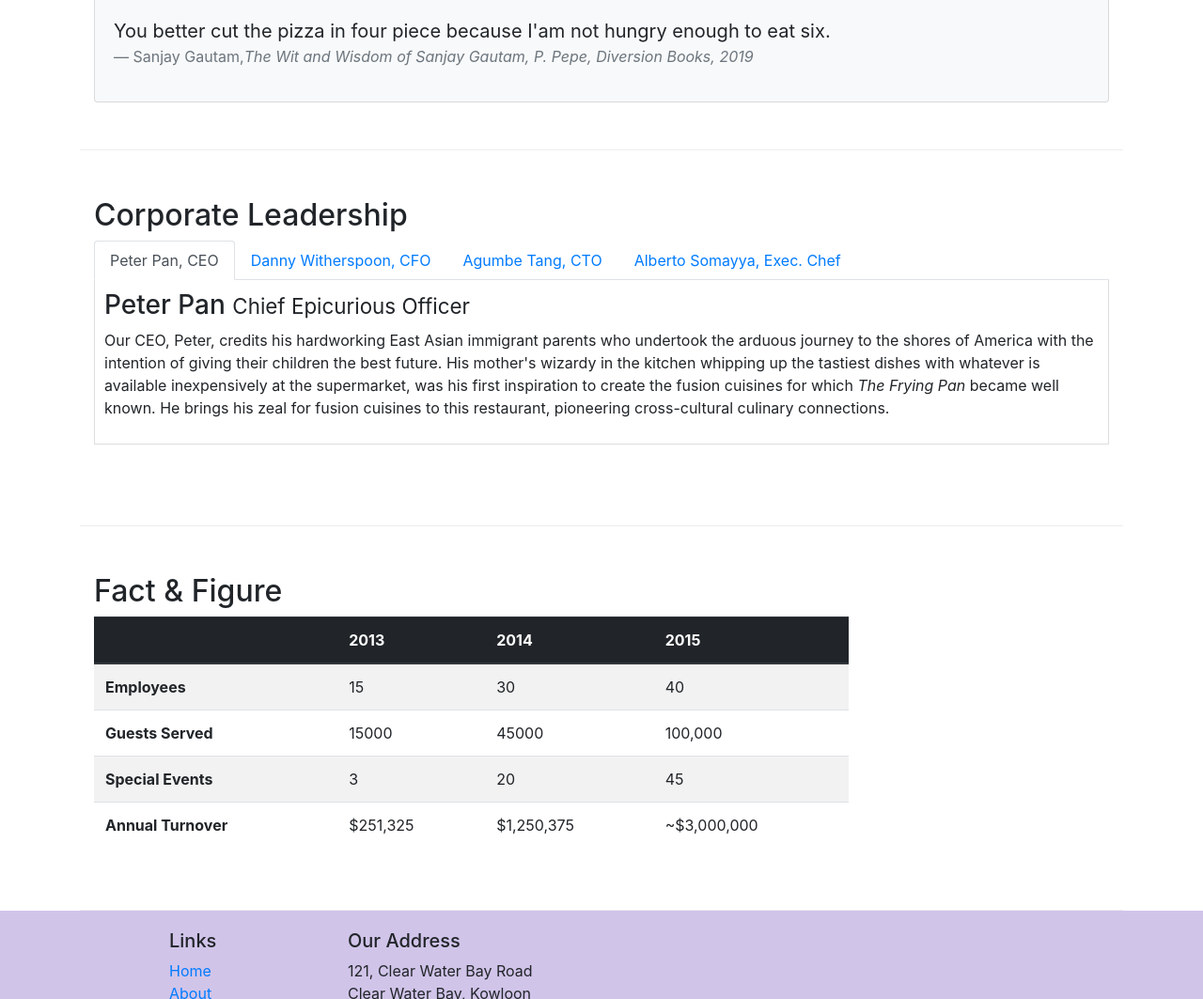
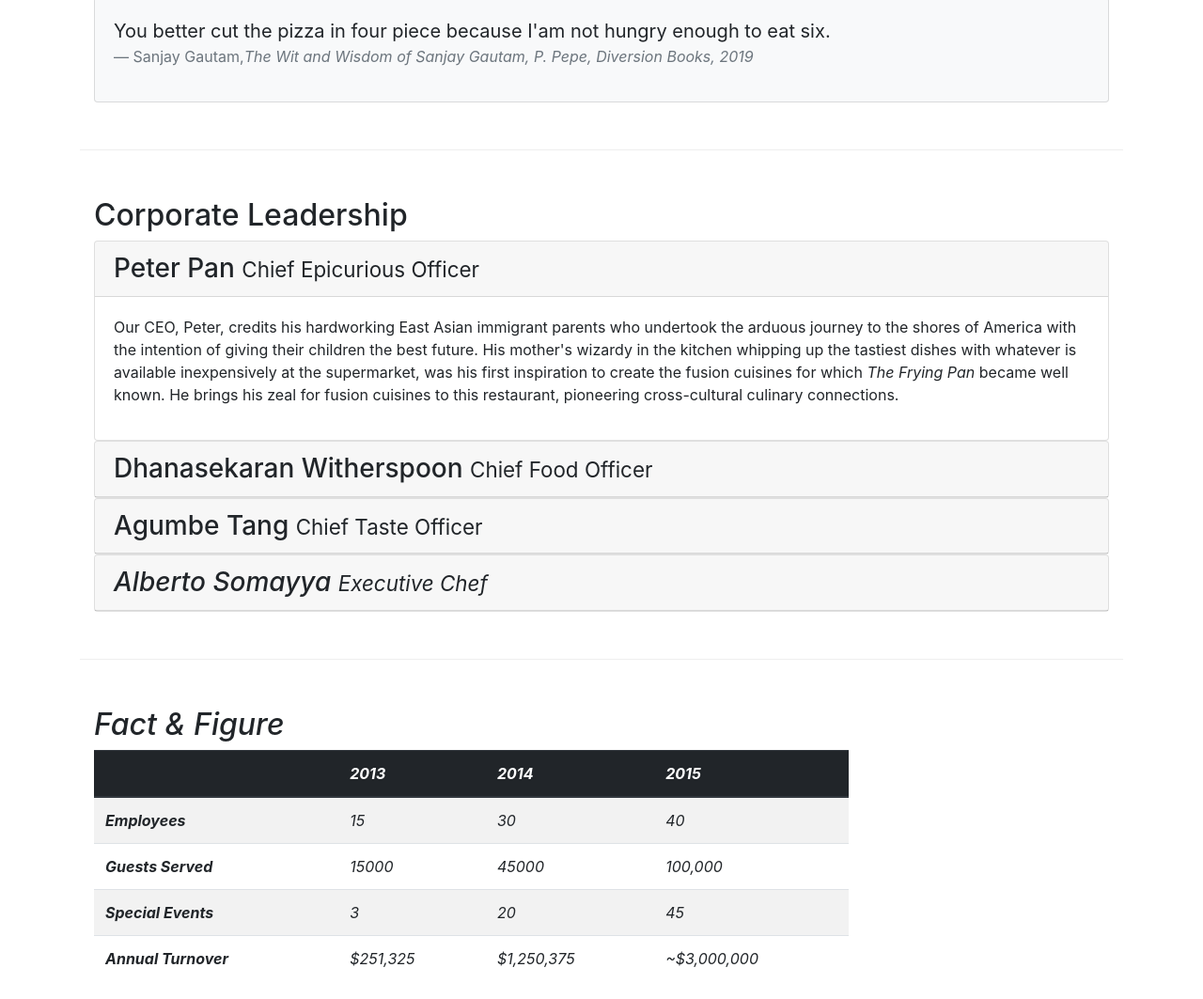
Before and after one commit to sanjay535/Restaurent, a website: page aboutus.html in a window 1280 px wide. Shown: the part 812-1875 px from the top of the page at 94% size. Drawn offline with nearby package versions, Linux system fonts and the light colour scheme.

Commit message:
accordian in aboutus.html

```diff
--- a/aboutus.html
+++ b/aboutus.html
@@ -104,7 +104,7 @@
 
 
 
-        <div class="row row-content">
+     <!--   <div class="row row-content">
             <div class="col-12">
                 <h2>Corporate Leadership</h2>
 				   <ul class="nav nav-tabs">
@@ -145,7 +145,76 @@
 					</div>
 
 				</div>
+       </div>  -->
+
+
+	   <div class="row row-content">
+            <div class="col-12">
+                <h2>Corporate Leadership</h2>
+
+                   <div id="accordion">
+				      <div class="card">
+				       <div class="card-header" role="tab" id="peterhead">
+				          <h3 class="mb-0">
+						  <a data-toggle="collapse" data-target="#peter">Peter Pan <small>Chief Epicurious Officer</small></a>
+						  </h3>
+					    </div>
+						<div class="collapse show" id="peter" data-parent="#accordion">
+                         <div class="card-body">
+                         <p class="d-none d-sm-block">Our CEO, Peter, credits his hardworking East Asian immigrant parents who undertook the arduous journey to the shores of America with the intention of giving their children the best future. His mother's wizardy in the kitchen whipping up the tastiest dishes with whatever is available inexpensively at the supermarket, was his first inspiration to create the fusion cuisines for which <em>The Frying Pan</em> became well known. He brings his zeal for fusion cuisines to this restaurant, pioneering cross-cultural culinary connections.</p>
+                         </div>
+						</div>
+				    </div>
+
+						<div class="card">
+						  <div class="card-header" role="tab" id="dannyhead">
+                            <h3 class="mb-0">
+                                <a class="collapsed" data-toggle="collapse" data-target="#danny">
+                                Dhanasekaran Witherspoon <small>Chief Food Officer</small>
+                                </a>
+                            </h3>
+                        </div>
+                        <div class="collapse" id="danny" data-parent="#accordion">
+                            <div class="card-body">
+                                <p class="d-none d-sm-block">Our CFO, Danny, as he is affectionately referred to by his colleagues, comes from a long established family tradition in farming and produce. His experiences growing up on a farm in the Australian outback gave him great appreciation for varieties of food sources. As he puts it in his own words, <em>Everything that runs, wins, and everything that stays, pays!</em></p>
+                            </div>
+                        </div>
+					   </div>
+
+					    <div class="card">
+						  <div class="card-header" role="tab" id="agumbehead">
+                            <h3 class="mb-0">
+                                <a class="collapsed" data-toggle="collapse" data-target="#agumbe">
+                                Agumbe Tang <small>Chief Taste Officer</small>
+                                </a>
+                            </h3>
+                        </div>
+                        <div class="collapse" id="agumbe" data-parent="#accordion">
+                            <div class="card-body">
+                                <p class="d-none d-sm-block">Blessed with the most discerning gustatory sense, Agumbe, our CTO, personally ensures that every dish that we serve meets his exacting tastes. Our chefs dread the tongue lashing that ensues if their dish does not meet his exacting standards. He lives by his motto, <em>You click only if you survive my lick.</p>
+                            </div>
+                        </div>
+     					</div>
+
+					   <div class="card">
+						  <div class="card-header" role="tab" id="albertohead">
+                            <h3 class="mb-0">
+                                <a class="collapsed" data-toggle="collapse" data-target="#alberto">
+                                Alberto Somayya <small>Executive Chef</small>
+                                </a>
+                            </h3>
+                        </div>
+                        <div class="collapse" id="alberto" data-parent="#accordion">
+                            <div class="card-body">
+                                <p class="d-none d-sm-block">Award winning three-star Michelin chef with wide International experience having worked closely with whos-who in the culinary world, he specializes in creating mouthwatering Indo-Italian fusion experiences. He says, <em>Put together the cuisines from the two craziest cultures, and you get a winning hit! Amma Mia!</em></p>
+                            </div>
+                        </div>
+					 </div>
+					</div>
+
+				</div>
        </div>
+
 	     <div class="row row-content">
 	        <div class="col-12 col-sm-9">
 			<h2>Fact &amp; Figure</h2>
```
